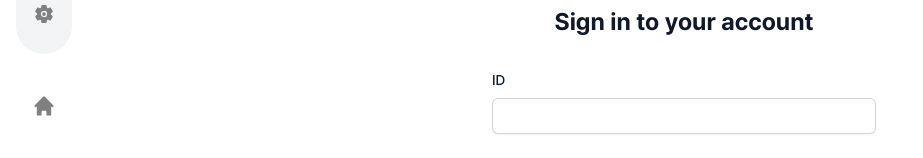
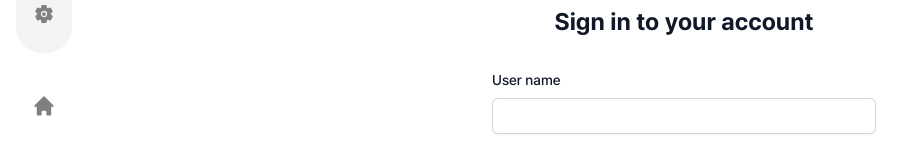
Before and after one commit to nenene-pupupu/disgord-client, a React (Vite) app: page /login in a window 1280 px wide. Shown: the part 146-304 px from the top of the page, without its empty margins (0-923 px from the left). Built offline with nearby package versions, Linux system fonts and the light colour scheme.

Commit message:
change ID to username

```diff
--- a/src/components/login/LoginInput.tsx
+++ b/src/components/login/LoginInput.tsx
@@ -23,12 +23,12 @@ const LoginInput = () => {
               htmlFor="email"
               className="block text-sm font-medium text-gray-900"
             >
-              ID
+              User name
             </label>
             <div className="mt-2">
               <input
                 // id="id"
-                name="id"
+                name="name"
                 type="text"
                 required
                 className="block w-full rounded-md border-0 p-1.5 text-gray-900 shadow-sm ring-1 ring-inset ring-gray-300 placeholder:text-gray-400 focus:ring-1 focus:ring-inset focus:ring-sky-500 text-sm leading-6"
```
